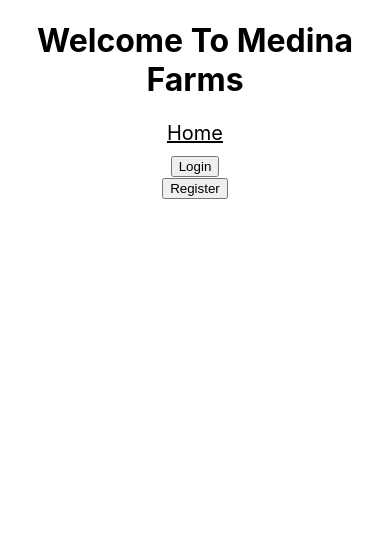
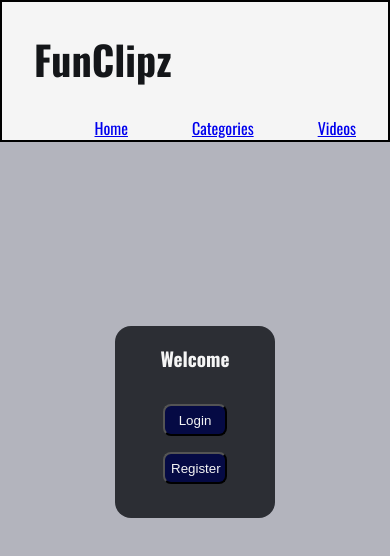
Before and after one commit to RicoMedi/fun-clips, a React (Create React App) app: page / in a window 390 px wide. Shown: the top 556 px of the page. Built offline with nearby package versions, Linux system fonts and the light colour scheme.

Commit message:
mobile styling

```diff
--- a/src/App.css
+++ b/src/App.css
@@ -1,38 +1,3 @@
-.App {
+.link-container{
   text-align: center;
 }
-
-.App-logo {
-  height: 40vmin;
-  pointer-events: none;
-}
-
-@media (prefers-reduced-motion: no-preference) {
-  .App-logo {
-    animation: App-logo-spin infinite 20s linear;
-  }
-}
-
-.App-header {
-  background-color: #282c34;
-  min-height: 100vh;
-  display: flex;
-  flex-direction: column;
-  align-items: center;
-  justify-content: center;
-  font-size: calc(10px + 2vmin);
-  color: white;
-}
-
-.App-link {
-  color: #61dafb;
-}
-
-@keyframes App-logo-spin {
-  from {
-    transform: rotate(0deg);
-  }
-  to {
-    transform: rotate(360deg);
-  }
-}
--- a/src/App.js
+++ b/src/App.js
@@ -3,16 +3,13 @@ import React from "react";
 import { BrowserRouter, Routes, Route } from "react-router-dom";
 import { LoginForm } from "./form/LoginForm";
 import { RegisterForm } from "./form/RegisterForm";
-import {HomePage} from "./home/HomePage";
-import {NavBar} from "./nav/NavBar";
+import { HomePage } from "./home/HomePage";
+import { NavBar } from "./nav/NavBar";
 function App() {
   return (
     <div className="App">
       <BrowserRouter>
-        <div>
-          <NavBar />
-        </div>
-
+        <NavBar />
         <Routes>
           <Route exact path="/" element={<HomePage />} />
           <Route exact path="/login" element={<LoginForm />} />
--- a/src/form/RegisterForm.js
+++ b/src/form/RegisterForm.js
@@ -1,7 +1,11 @@
 import React from "react";
 import { useForm } from "react-hook-form";
-
-
+import { NavLink } from "react-router-dom";
+<div style={{ margin: "10px" }}>
+<NavLink to="/" activeClassName="active">
+  Home
+</NavLink>
+</div>
 
 export const RegisterForm = () => {
     const {register, handleSubmit}= useForm()
--- /dev/null
+++ b/src/home/Home.css
@@ -0,0 +1,41 @@
+.home-container {
+    background-color: #2c2e34;
+    border-radius: 1rem;
+    height: 10rem;
+    width: 10rem;
+    padding-bottom: 2rem;
+    display: flex;
+    justify-content: center;
+    align-items: center; /* Center vertically */
+    position: fixed; /* Position the container relative to the viewport */
+    top: 50%; /* Position the container vertically at 50% from the top */
+    left: 50%; /* Position the container horizontally at 50% from the left */
+    transform: translate(-50%, -50%); /* Center the container perfectly */
+  }
+
+  .button-container {
+    text-align: center;
+    display: flex;
+    justify-content: center;
+    flex-direction: column;
+    gap: 1rem;
+  }
+
+  .home-text {
+    font-size: 1.2rem;
+    text-align: center;
+    color: #f5f5f5;
+    font-family: "Oswald";
+  }
+
+  button {
+    background-color: #050a44;
+    color: #f5f5f5;
+    height: 2rem;
+    width: 4rem;
+    border-radius: .5rem;
+  }
+
+  button:hover {
+    background-color: #b3b4bd;
+  }
--- a/src/home/HomePage.js
+++ b/src/home/HomePage.js
@@ -1,11 +1,15 @@
 import React from "react";
+import "./Home.css";
 import { LoginBtn } from "../components/LoginBtn";
 import { RegisterBtn } from "../components/RegisterBtn";
 export const HomePage = () => {
   return (
-    <div className="homeBtns">
-      <LoginBtn />
-      <RegisterBtn />
+    <div className="home-container">
+      <div className="button-container">
+        <h2 className="home-text">Welcome</h2>
+        <LoginBtn />
+        <RegisterBtn />
+      </div>
     </div>
   );
 };
--- a/src/index.css
+++ b/src/index.css
@@ -1,13 +1,16 @@
+@import url("https://fonts.googleapis.com/css2?family=Cormorant+Garamond:wght@300;500;600;700&family=Oswald:wght@200..700&family=Poppins:wght@200;300;500;600&display=swap");
 body {
+  font-family: "Oswald";
+  background-color: #b3b4bd;
   margin: 0;
-  font-family: -apple-system, BlinkMacSystemFont, 'Segoe UI', 'Roboto', 'Oxygen',
-    'Ubuntu', 'Cantarell', 'Fira Sans', 'Droid Sans', 'Helvetica Neue',
+  font-family: -apple-system, BlinkMacSystemFont, "Segoe UI", "Roboto", "Oxygen",
+    "Ubuntu", "Cantarell", "Fira Sans", "Droid Sans", "Helvetica Neue","Oswald"
     sans-serif;
   -webkit-font-smoothing: antialiased;
   -moz-osx-font-smoothing: grayscale;
 }
 
 code {
-  font-family: source-code-pro, Menlo, Monaco, Consolas, 'Courier New',
+  font-family: source-code-pro, Menlo, Monaco, Consolas, "Courier New",
     monospace;
 }
--- /dev/null
+++ b/src/nav/Nav.css
@@ -0,0 +1,20 @@
+.nav-title{
+    font-size: 2.5rem;
+    color: #141619;
+    font-family: "Oswald";
+    font-weight: 900;
+    padding-left: 2rem;
+}
+.nav{
+    background-color: #f5f5f5;
+    border: 2px solid ;
+    text-align: left;
+
+}
+.link-container{
+    padding-right: 2rem;
+    display: flex;
+    flex-direction: row;
+    justify-content: flex-end;
+    gap: 4rem
+}
--- a/src/nav/NavBar.js
+++ b/src/nav/NavBar.js
@@ -1,20 +1,22 @@
 import React from "react";
-import { NavLink } from "react-router-dom";
-
+import "./Nav.css";
+import { Link } from "react-router-dom";
 export const NavBar = () => {
   return (
-    <div>
-      <h1 className="nav-title">Welcome To Medina Farms</h1>
-      <div style={{ margin: "10px" }}>
-        <NavLink
-          to="/"
-          style={({ isActive }) => ({
-            fontSize: ['20px'],
-            color: isActive ? "black" : "red",
-          })}
-        >
+    <div className="nav">
+      <h1 className="nav-title">FunClipz</h1>
+      <div className="link-container">
+        <Link to="/" className="home-link">
           Home
-        </NavLink>
+        </Link>
+
+        <Link to="/" className="home-link">
+          Categories
+        </Link>
+
+        <Link to="/" className="home-link">
+          Videos
+        </Link>
       </div>
     </div>
   );
```
Also changed, not shown: src/form/LoginForm.js (+18 -9 lines), src/assets/cornered-stairs.svg (added), src/assets/slanted-gradient.svg (added), src/form/Form.css (added).
